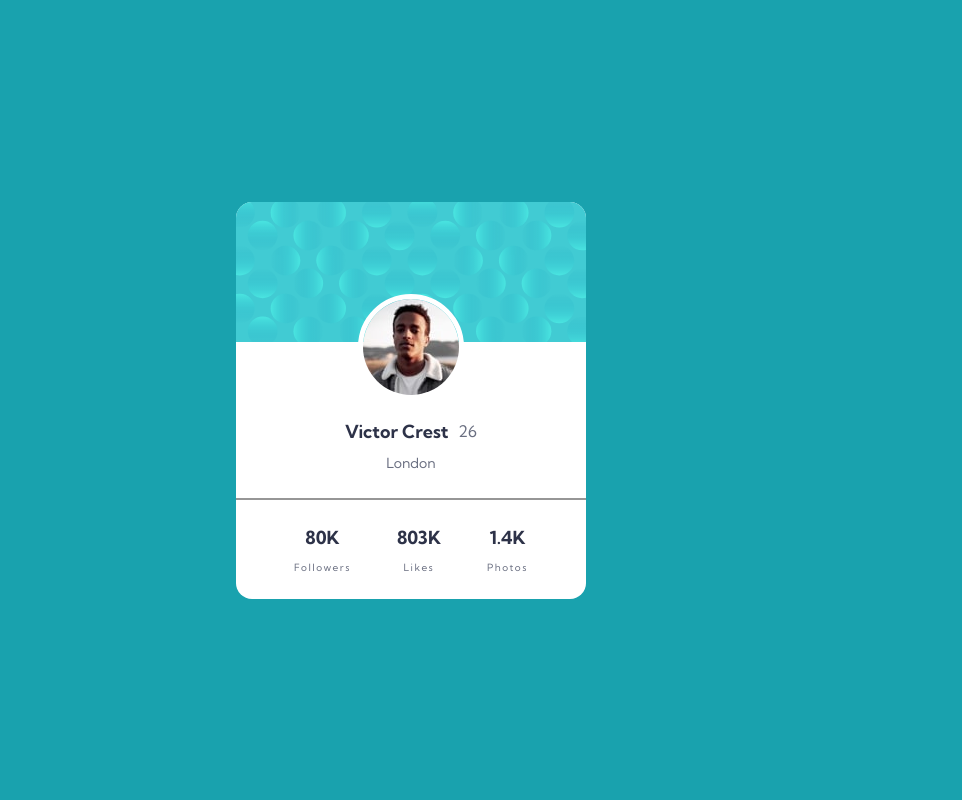
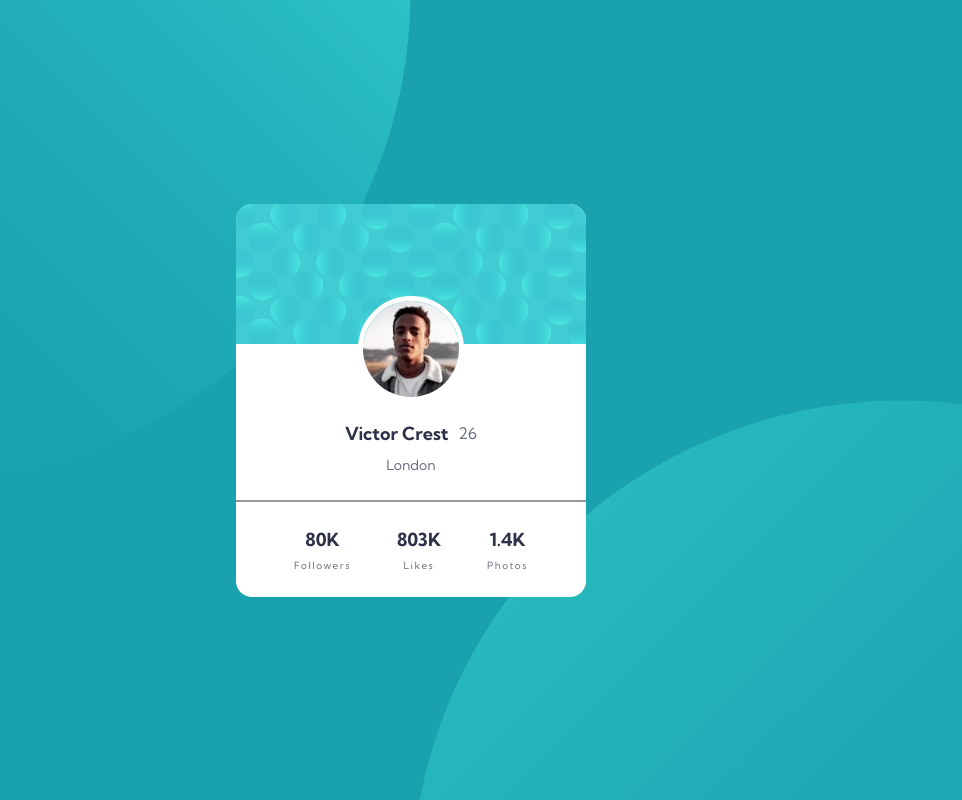
Before and after one commit to wanluk/FEM-Challenge-6, a plain HTML site: page index.html in a window 1280 px wide. Shown: the whole page, without its empty margins (229-1191 px from the left). Drawn offline with Linux system fonts and the light colour scheme.

Commit message:
2.0 w bg

```diff
--- a/style.css
+++ b/style.css
@@ -87,13 +87,18 @@ font-family: 'Kumbh Sans', sans-serif;
 
 body{
     font-family: 'Kumbh Sans', sans-serif;
+    background-color: var(--p-DarkCyan);
+    background-image: url(./img/bg-pattern-top.svg), url(./img/bg-pattern-bottom.svg);
+    background-repeat: no-repeat,no-repeat;
+    background-position: right 50vw bottom 50vh, left 50vw top 50vh;
+}
+
+main{
+    height: 100vh;
     display: flex;
     justify-content: center;
     align-items: center;
-    background-color: var(--p-DarkCyan);
 }
-
-
 
 .card{
     height: fit-content;
@@ -167,5 +172,16 @@ hr{
     display: flex;
     flex-direction: column;
     align-items: center;
-    gap:9px;
+    gap:5px;
 }
+
+@media screen and (min-width:376px) {
+
+  body{
+    font-family: 'Kumbh Sans', sans-serif;
+    background-color: var(--p-DarkCyan);
+    background-image: url(./img/bg-pattern-top.svg), url(./img/bg-pattern-bottom.svg);
+    background-repeat: no-repeat,no-repeat;
+    background-position: right 50vw bottom 40vh, left 50vw top 50vh;
+
+}
```
